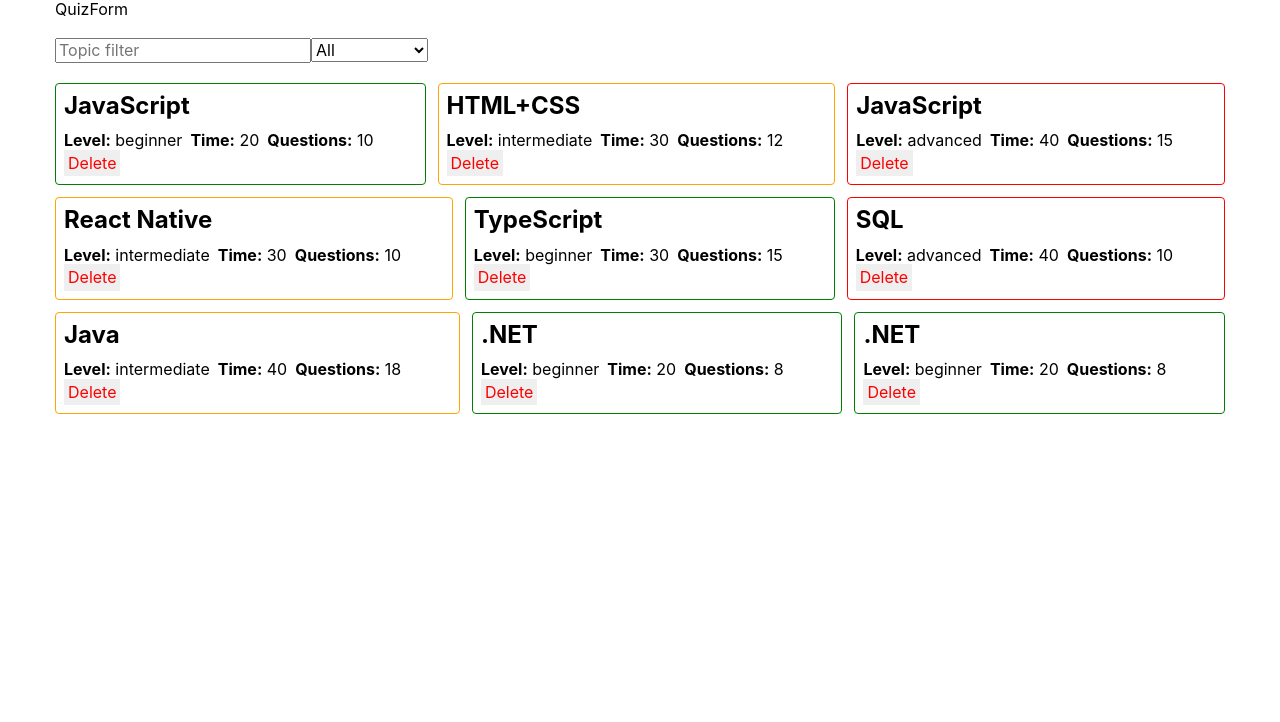
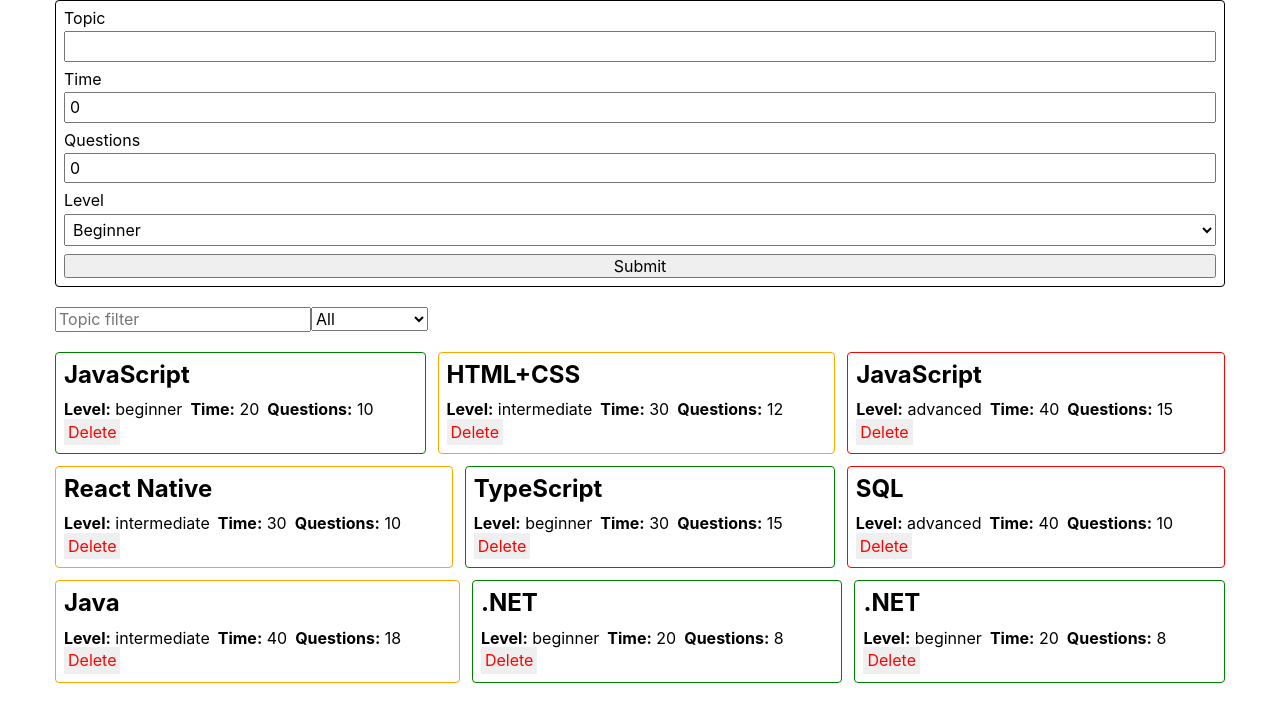
Before and after one commit to luxplanjay/react-85, a React (Create React App) app: page / in a window 1280 px wide. Shown: the top 722 px of the page. Built offline with nearby package versions, Linux system fonts and the light colour scheme.

Commit message:
add examples

```diff
--- a/package.json
+++ b/package.json
@@ -7,13 +7,16 @@
     "@testing-library/jest-dom": "^5.16.3",
     "@testing-library/react": "^12.1.4",
     "@testing-library/user-event": "^13.5.0",
+    "formik": "^2.4.3",
     "modern-normalize": "^2.0.0",
+    "nanoid": "^4.0.2",
     "react": "^18.1.0",
     "react-dom": "^18.1.0",
     "react-icons": "^4.10.1",
     "react-scripts": "5.0.1",
     "styled-components": "^6.0.7",
-    "web-vitals": "^2.1.3"
+    "web-vitals": "^2.1.3",
+    "yup": "^1.2.0"
   },
   "scripts": {
     "start": "react-scripts start",
--- a/src/components/App.js
+++ b/src/components/App.js
@@ -1,10 +1,11 @@
-import { QuizForm } from './QuizForm';
+import { QuizForm } from './QuizForm/QuizForm';
 import { QuizList } from './QuizList/QuizList';
 import { SearchBar } from './SearchBar';
 import initialQuizItems from '../quiz-items.json';
 import { GlobalStyle } from './GlobalStyle';
 import { Layout } from './Layout';
 import { Component } from 'react';
+import { nanoid } from 'nanoid';
 
 export class App extends Component {
   state = {
@@ -13,6 +14,18 @@
       topic: '',
       level: 'all',
     },
+  };
+
+  addQuiz = newQuiz => {
+    this.setState(prevState => ({
+      quizItems: [
+        ...prevState.quizItems,
+        {
+          id: nanoid(),
+          ...newQuiz,
+        },
+      ],
+    }));
   };
 
   deleteQuiz = quizId => {
@@ -60,7 +73,7 @@
 
     return (
       <Layout>
-        <QuizForm />
+        <QuizForm onAdd={this.addQuiz} />
         <SearchBar
           level={filters.level}
           topic={filters.topic}
--- a/src/components/QuizForm.js
+++ /dev/null
@@ -1,3 +0,0 @@
-export const QuizForm = () => {
-  return <div>QuizForm</div>;
-};
--- /dev/null
+++ b/src/components/QuizForm/QuizForm.js
@@ -0,0 +1,66 @@
+import { Formik } from 'formik';
+import * as Yup from 'yup';
+import { StyledForm, Label, StyledField, ErrorMsg } from './QuizForm.styled';
+
+const quizSchema = Yup.object().shape({
+  topic: Yup.string().min(3, 'Too Short!').required('Required'),
+  time: Yup.number()
+    .min(5, 'At least 5 mins')
+    .max(60, 'At most 60 mins')
+    .positive('Must be positive!')
+    .required('Required'),
+  questions: Yup.number()
+    .min(3, 'At least 3')
+    .positive('Must be positive!')
+    .required('Required'),
+  level: Yup.string()
+    .oneOf(['beginner', 'intermediate', 'advanced'])
+    .required('Required'),
+});
+
+export const QuizForm = ({ onAdd }) => {
+  return (
+    <Formik
+      initialValues={{
+        topic: '',
+        time: 0,
+        questions: 0,
+        level: 'beginner',
+      }}
+      validationSchema={quizSchema}
+      onSubmit={(values, actions) => {
+        onAdd(values);
+        actions.resetForm();
+      }}
+    >
+      <StyledForm>
+        <Label>
+          Topic
+          <StyledField name="topic" type="text" />
+          <ErrorMsg name="topic" component="div" />
+        </Label>
+        <Label>
+          Time
+          <StyledField name="time" type="number" />
+          <ErrorMsg name="time" component="div" />
+        </Label>
+        <Label>
+          Questions
+          <StyledField name="questions" type="number" />
+          <ErrorMsg name="questions" component="div" />
+        </Label>
+        <Label>
+          Level
+          <StyledField as="select" name="level">
+            <option value="beginner">Beginner</option>
+            <option value="intermediate">Intermediate</option>
+            <option value="advanced">Advanced</option>
+          </StyledField>
+          <ErrorMsg name="level" component="div" />
+        </Label>
+
+        <button type="submit">Submit</button>
+      </StyledForm>
+    </Formik>
+  );
+};
--- /dev/null
+++ b/src/components/QuizForm/QuizForm.styled.js
@@ -0,0 +1,26 @@
+import styled from 'styled-components';
+import { Form, Field, ErrorMessage } from 'formik';
+
+export const StyledForm = styled(Form)`
+  border-radius: 4px;
+  border: 1px solid black;
+  padding: 8px;
+  display: flex;
+  flex-direction: column;
+  gap: 8px;
+`;
+
+export const Label = styled.label`
+  display: flex;
+  flex-direction: column;
+  gap: 4px;
+`;
+
+export const StyledField = styled(Field)`
+  padding: 4px;
+`;
+
+export const ErrorMsg = styled(ErrorMessage)`
+  font-size: 14px;
+  color: red;
+`;
```
Also changed, not shown: 1 other file (tests, documents, lock files or other folders).
